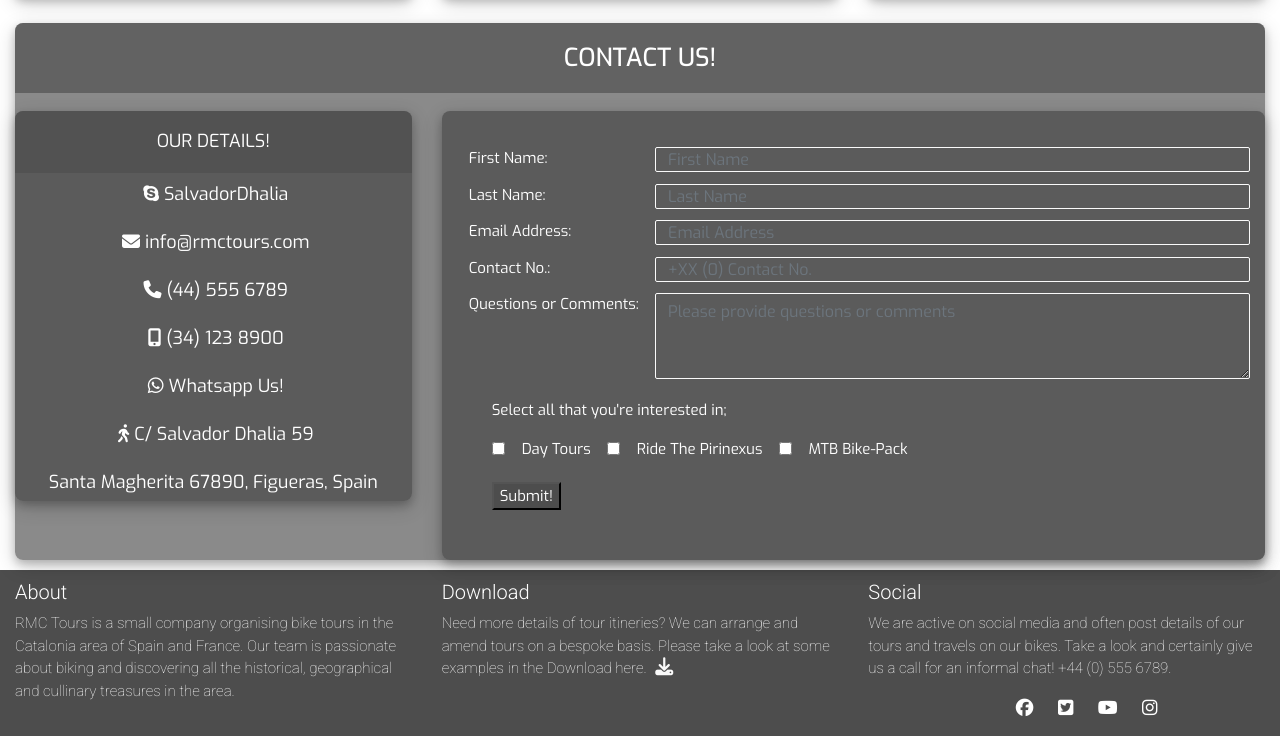
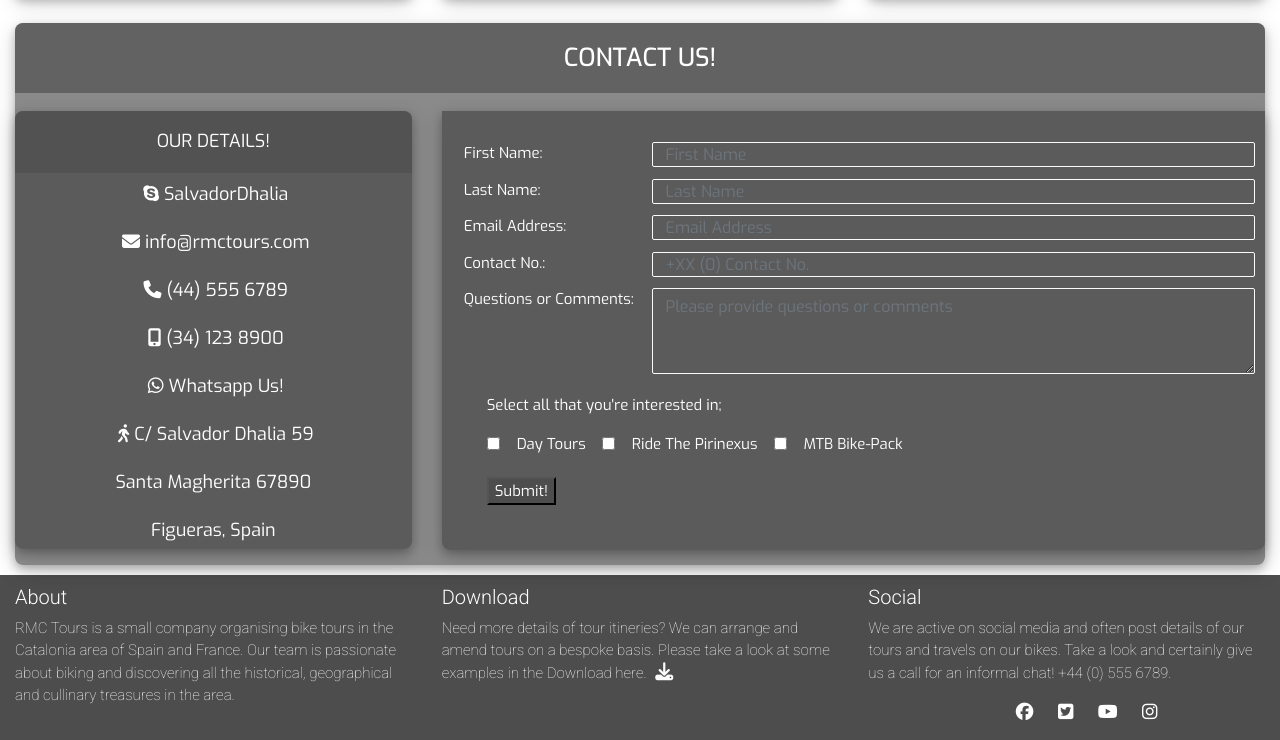
Before and after one commit to Code-Institute-Submissions/my-first-milestone-project-3, a plain HTML site: page contact.html in a window 1280 px wide. Shown: the part 1270-2010 px from the top of the page. Drawn offline with nearby package versions, Linux system fonts and the light colour scheme.

Commit message:
Updates to contact page image box formats

```diff
--- a/assets/css/style.css
+++ b/assets/css/style.css
@@ -233,6 +233,8 @@
     min-height: auto;
     margin: 10px 0 0 0;
     border-radius: 8px;
+    /*border-bottom-left-radius: 8px;
+    border-bottom-right-radius: 8px;*/
     box-shadow: 0 4px 8px 0 rgba(0, 0, 0, 0.2), 0 6px 20px 0 rgba(0, 0, 0, 0.19);
 
 }
@@ -327,8 +329,9 @@ label {
     margin-top: 10px;
     color: #fff;
     background-color: rgba(60, 60, 60, .6);
-    padding: 30px;
-    border-radius: 8px;
+    padding: 25px;
+    border-bottom-left-radius: 8px;
+    border-bottom-right-radius: 8px;
     box-shadow: 0 4px 8px 0 rgba(0, 0, 0, 0.2), 0 6px 20px 0 rgba(0, 0, 0, 0.19);
 
 }
--- a/contact.html
+++ b/contact.html
@@ -100,7 +100,8 @@
                             <p class="ride-text"><i class="fas fa-mobile-alt"></i>(34) 123 8900</p>
                             <p class="ride-text"><i class="fab fa-whatsapp"></i>Whatsapp Us!</p>
                             <p class="ride-text"><i class="fas fa-walking"></i>C/ Salvador Dhalia 59</p>
-                            <p class="ride-text">Santa Magherita 67890, Figueras, Spain</p>
+                            <p class="ride-text">Santa Magherita 67890</p>
+                            <p class="ride-text">Figueras, Spain</p>
                             </div>
                         </div>
                         <div class="col-lg-8">
```
Also changed, not shown: 1 other file.
